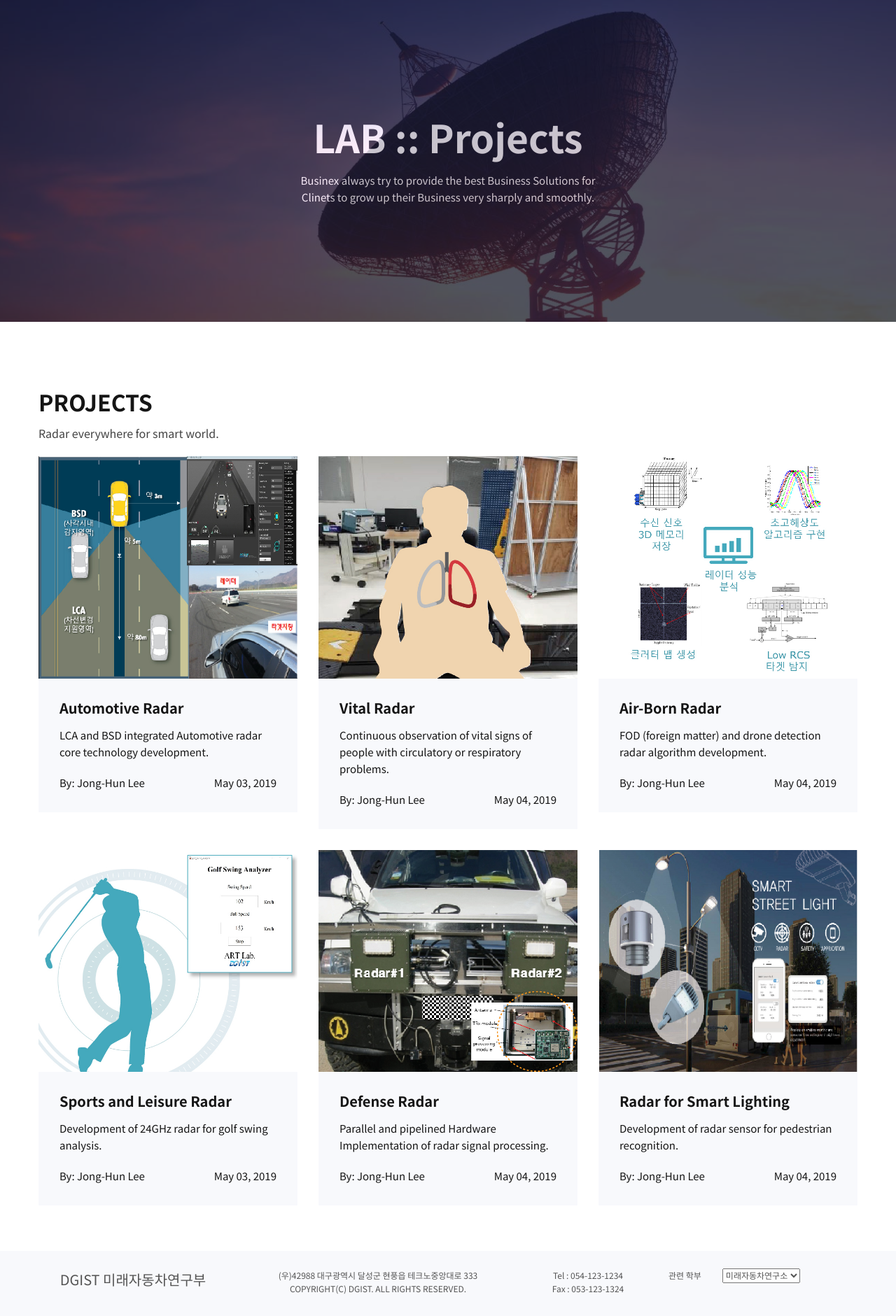
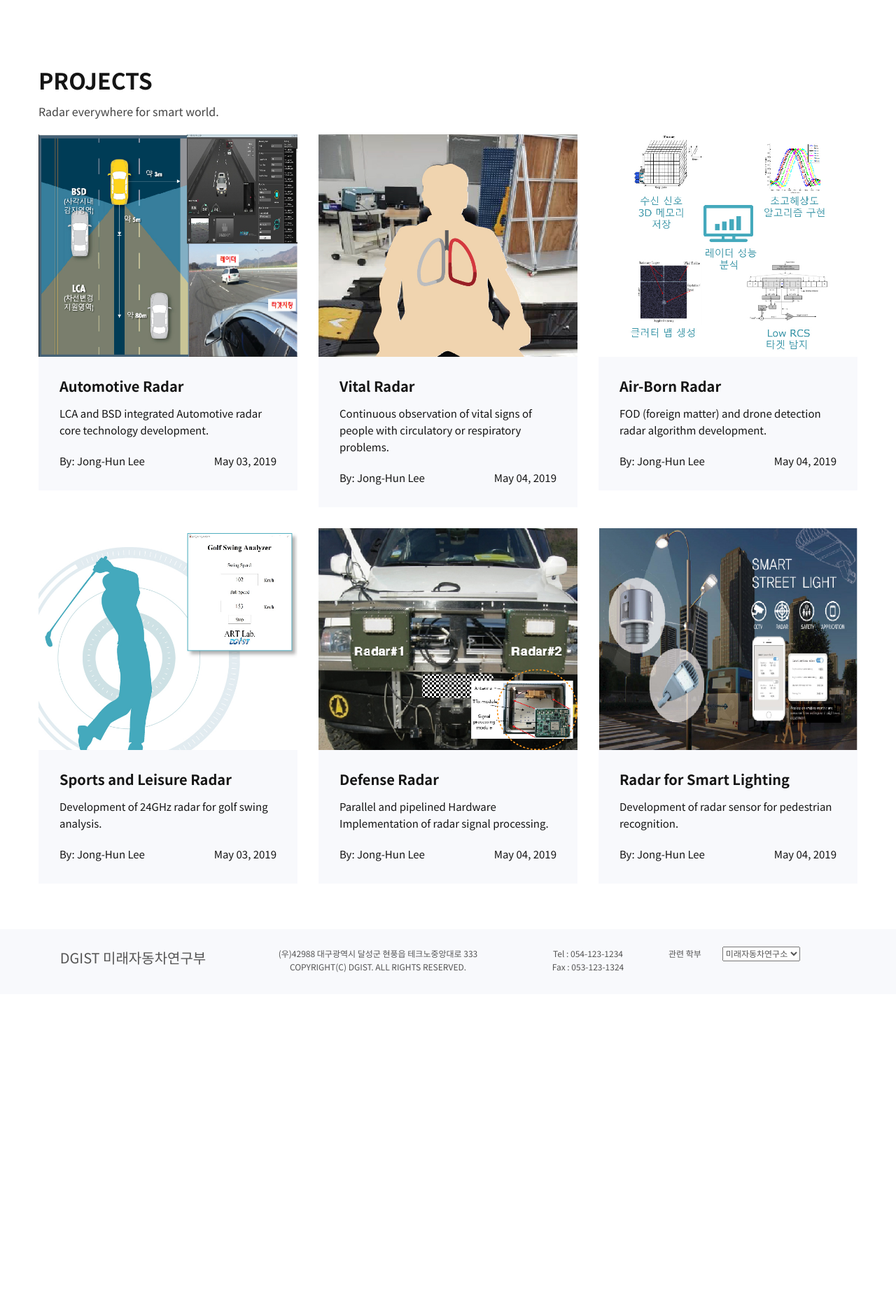
Before and after one commit to tjgmlfbs124/Outsourcing-DGIST-Homepage, a PHP site: page /pg/projectList.php in a window 1280 px wide. Shown: the part 133-2014 px from the top of the page at 70% size. After the commit the page ends 1523 px from the top, so only its background shows below. Run offline with PHP 8.4, Linux system fonts and the light colour scheme; some libraries are stand-ins or nearby versions.

Commit message:
메인 프레임 문구 수정

```diff
--- a/pg/noticeInfo.php
+++ b/pg/noticeInfo.php
@@ -23,9 +23,8 @@
               <div class="col-lg-10 col-xl-8 m-auto text-center">
                   <div class="page-header-content-inner">
                       <div class="page-header-content">
-                          <h2>LAB :: Notice</h2>
-                          <p>Businex always try to provide the best Business Solutions for Clinets
-                              to grow up their Business very sharply and smoothly.</p>
+                          <h2>Advanced Radar Tech. Lab<br></h2>
+                          <p style="max-width:100%;">Home / Notice / Notice Detail</p>
                       </div>
                   </div>
               </div>
--- a/pg/noticeList.php
+++ b/pg/noticeList.php
@@ -24,9 +24,8 @@
               <div class="col-lg-10 col-xl-8 m-auto text-center">
                   <div class="page-header-content-inner">
                       <div class="page-header-content">
-                          <h2>LAB :: Notice</h2>
-                          <p>Businex always try to provide the best Business Solutions for Clinets
-                              to grow up their Business very sharply and smoothly.</p>
+                          <h2>Advanced Radar Tech. Lab<br></h2>
+                          <p style="max-width:100%;">Home / Notice</p>
                       </div>
                   </div>
               </div>
--- a/pg/professorInfo.php
+++ b/pg/professorInfo.php
@@ -24,9 +24,8 @@
               <div class="col-lg-10 col-xl-8 m-auto text-center">
                   <div class="page-header-content-inner">
                       <div class="page-header-content">
-                          <h2>LAB :: Research</h2>
-                          <p>Businex always try to provide the best Business Solutions for Clinets
-                              to grow up their Business very sharply and smoothly.</p>
+                          <h2>Advanced Radar Tech. Lab<br></h2>
+                          <p style="max-width:100%;">Home / Professor / Professor Detail</p>
                       </div>
                   </div>
               </div>
--- a/pg/projectList.php
+++ b/pg/projectList.php
@@ -14,28 +14,6 @@
 	<header class="header-area">
   		<?php require_once $_SERVER['DOCUMENT_ROOT'].'/widget/header.php'?>
 	</header>
-
-  <!--== Start Page Header Area ==-->
-  <div class="page-header-area">
-    <div class="page-header-area bg-img" data-bg="<?php $_SERVER['DOCUMENT_ROOT']?>/image/main01.jpg" style="position:absolute;"></div>
-    <div class="page-header-area bg-img" style="position:absolute; background:#080b1a; opacity: 0.7;">
-      <div class="container" >
-          <div class="row">
-              <div class="col-lg-10 col-xl-8 m-auto text-center">
-                  <div class="page-header-content-inner">
-                      <div class="page-header-content">
-                          <h2>LAB :: Projects</h2>
-                          <p>Businex always try to provide the best Business Solutions for Clinets
-                              to grow up their Business very sharply and smoothly.</p>
-                      </div>
-                  </div>
-              </div>
-          </div>
-      </div>
-    </div>
-  </div>
-    <!--== End Page Header Area ==-->
-
 
     <!--== Start Blog Page Area Wrapper ==-->
     <div class="blog-page-content-area sp-y" style="margin-top:100px;">
@@ -58,7 +36,7 @@
                             <div class="col-md-6 col-lg-4">
                                 <div class="blog-item">
                                     <figure class="blog-thumb">
-                                        <a href="<?php $_SERVER['DOCUMENT_ROOT']?>/pg/projectInfo.php"><img src="<?php $_SERVER['DOCUMENT_ROOT']?>/image/projects/projects-01.jpg" alt="Businex-Blog" /></a>
+                                        <a><img src="<?php $_SERVER['DOCUMENT_ROOT']?>/image/projects/projects-01.jpg" alt="Businex-Blog" /></a>
                                     </figure>
                                     <div class="blog-content">
                                         <h2 class="h5"><a href="blog-details.html">Automotive Radar</a></h2>
@@ -75,7 +53,7 @@
                             <div class="col-md-6 col-lg-4">
                                 <div class="blog-item">
                                     <figure class="blog-thumb">
-                                        <a href="<?php $_SERVER['DOCUMENT_ROOT']?>/pg/projectInfo.php"><img src="<?php $_SERVER['DOCUMENT_ROOT']?>/image/projects/projects-02.jpg" alt="Businex-Blog" /></a>
+                                        <a><img src="<?php $_SERVER['DOCUMENT_ROOT']?>/image/projects/projects-02.jpg" alt="Businex-Blog" /></a>
                                     </figure>
                                     <div class="blog-content">
                                         <h2 class="h5"><a href="blog-details.html">Vital Radar</a></h2>
@@ -92,7 +70,7 @@
                             <div class="col-md-6 col-lg-4">
                                 <div class="blog-item">
                                     <figure class="blog-thumb">
-                                        <a href="<?php $_SERVER['DOCUMENT_ROOT']?>/pg/projectInfo.php"><img src="<?php $_SERVER['DOCUMENT_ROOT']?>/image/projects/projects-03.jpg" alt="Businex-Blog" /></a>
+                                        <a><img src="<?php $_SERVER['DOCUMENT_ROOT']?>/image/projects/projects-03.jpg" alt="Businex-Blog" /></a>
                                     </figure>
                                     <div class="blog-content">
                                         <h2 class="h5"><a href="blog-details.html">Air-Born Radar</a></h2>
@@ -109,7 +87,7 @@
                             <div class="col-md-6 col-lg-4">
                                 <div class="blog-item">
                                     <figure class="blog-thumb">
-                                        <a href="<?php $_SERVER['DOCUMENT_ROOT']?>/pg/projectInfo.php"><img src="<?php $_SERVER['DOCUMENT_ROOT']?>/image/projects/projects-04.jpg" alt="Businex-Blog" /></a>
+                                        <a><img src="<?php $_SERVER['DOCUMENT_ROOT']?>/image/projects/projects-04.jpg" alt="Businex-Blog" /></a>
                                     </figure>
                                     <div class="blog-content">
                                         <h2 class="h5"><a href="blog-details.html">Sports and Leisure Radar</a></h2>
@@ -126,7 +104,7 @@
                             <div class="col-md-6 col-lg-4">
                                 <div class="blog-item">
                                     <figure class="blog-thumb">
-                                        <a href="<?php $_SERVER['DOCUMENT_ROOT']?>/pg/projectInfo.php"><img src="<?php $_SERVER['DOCUMENT_ROOT']?>/image/projects/projects-05.jpg" alt="Businex-Blog" /></a>
+                                        <a><img src="<?php $_SERVER['DOCUMENT_ROOT']?>/image/projects/projects-05.jpg" alt="Businex-Blog" /></a>
                                     </figure>
                                     <div class="blog-content">
                                         <h2 class="h5"><a href="blog-details.html">Defense Radar</a></h2>
@@ -143,7 +121,7 @@
                             <div class="col-md-6 col-lg-4">
                                 <div class="blog-item">
                                     <figure class="blog-thumb">
-                                        <a href="<?php $_SERVER['DOCUMENT_ROOT']?>/pg/projectInfo.php"><img src="<?php $_SERVER['DOCUMENT_ROOT']?>/image/projects/projects-06.jpg" alt="Businex-Blog" /></a>
+                                        <a><img src="<?php $_SERVER['DOCUMENT_ROOT']?>/image/projects/projects-06.jpg" alt="Businex-Blog" /></a>
                                     </figure>
                                     <div class="blog-content">
                                         <h2 class="h5"><a href="blog-details.html">Radar for Smart Lighting</a></h2>
```
Also changed, not shown: pg/paper.php (+1 -23 lines), pg/professorList.php (+4 -5 lines), pg/teamList.php (+5 -4 lines).
